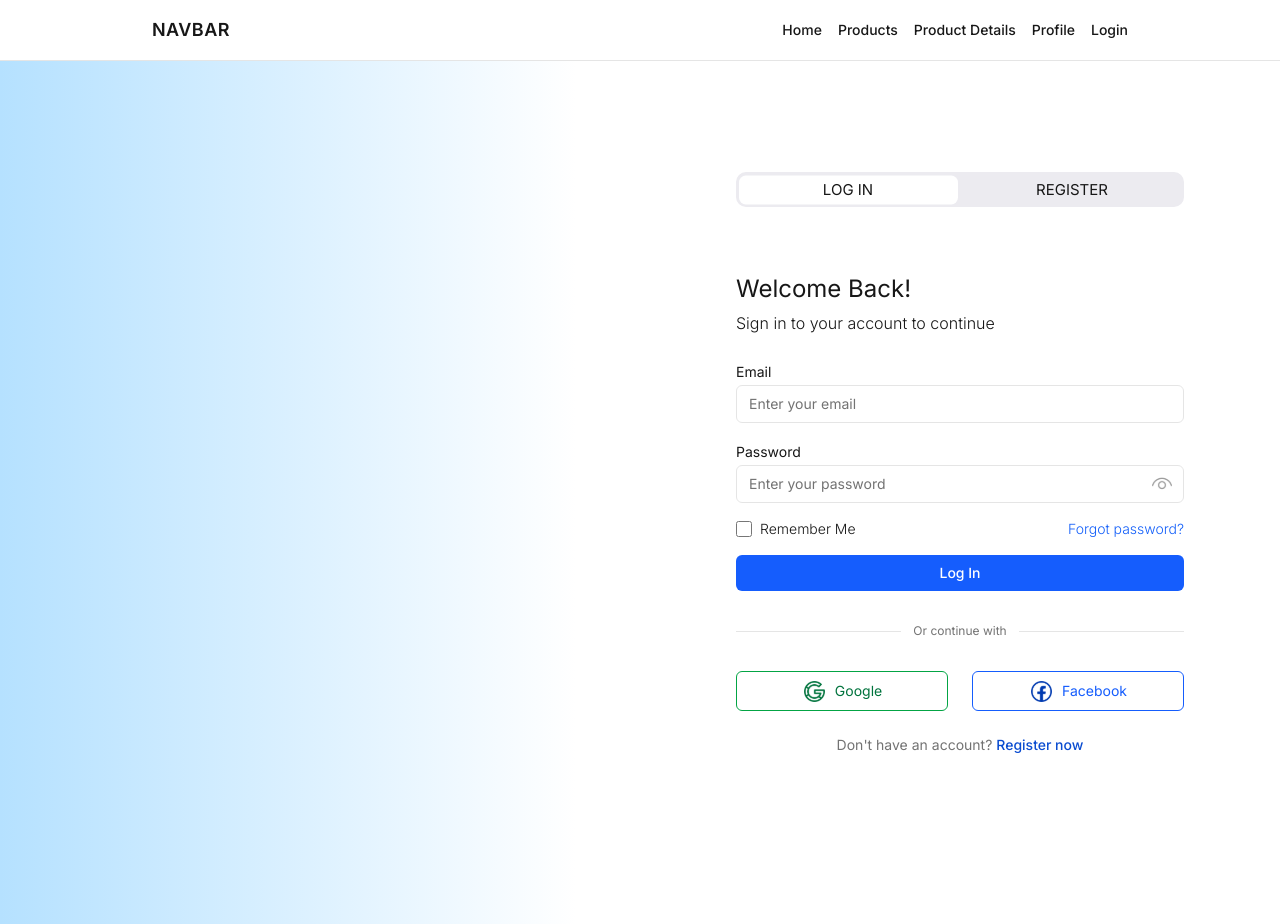
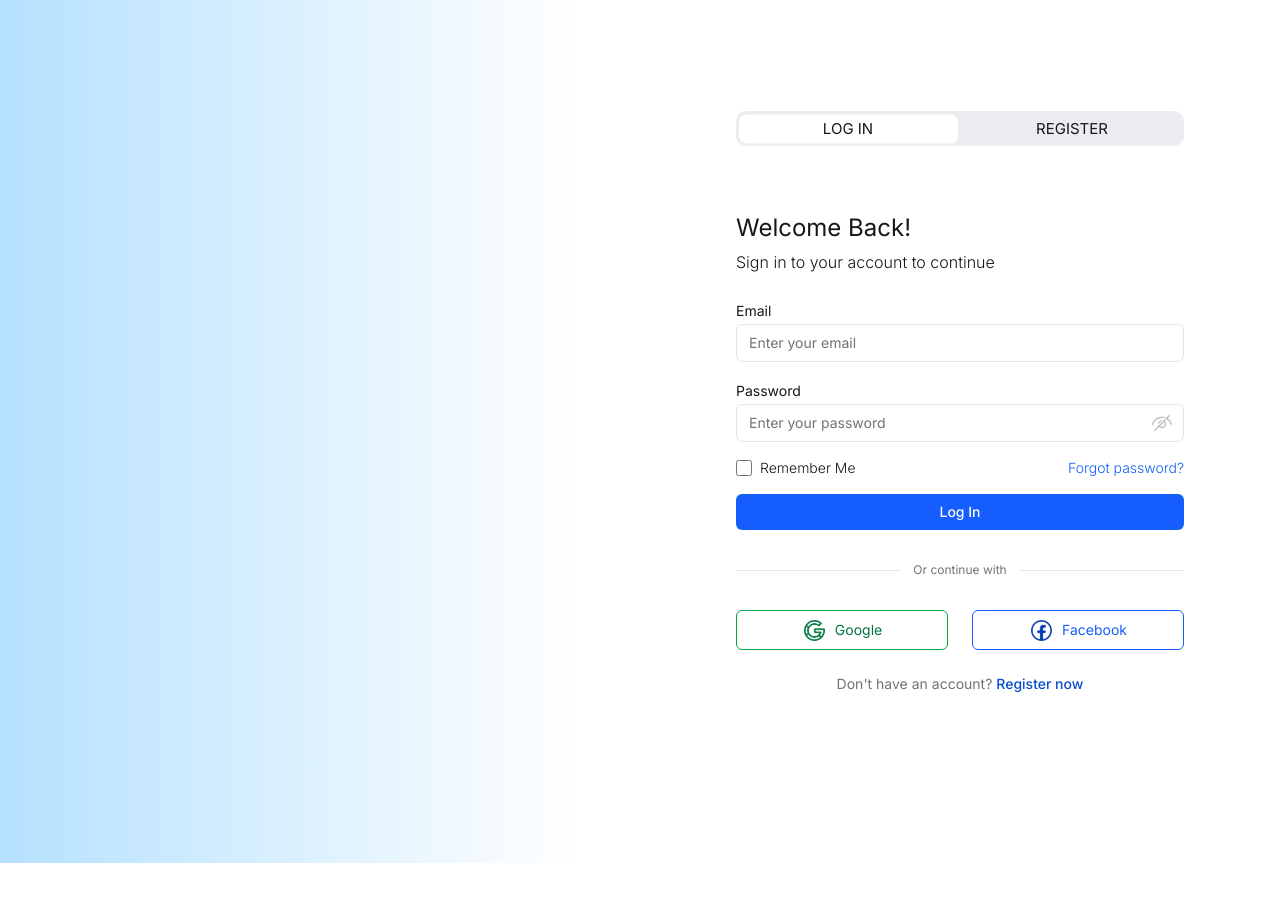
Before and after one commit to KarlStevenRequinto/jed-bea-lerd, a Next.js app: page /login in a window 1280 px wide. After the commit the page ends 863 px from the top, so only its background shows below. Built offline with nearby package versions, Linux system fonts and the light colour scheme.

Commit message:
rename eye icons, adjust screens, added toggling of icons in password input

```diff
--- a/src/app/(auth)/_components/LoginForm/index.tsx
+++ b/src/app/(auth)/_components/LoginForm/index.tsx
@@ -1,6 +1,6 @@
 "use client";
 
-import { GoogleIconSvg, FacebookIconSvg, EyeIconSvg } from "@/components/svg-icons";
+import { GoogleIconSvg, FacebookIconSvg } from "@/components/svg-icons";
 import AuthSectionHeader from "@/components/forms/AuthSectionHeader";
 import AuthInput from "@/components/forms/AuthInput";
 import BaseButton from "@/components/common/BaseButton";
@@ -45,7 +45,6 @@ const LoginForm: React.FC<LoginFormProps> = ({ onForgotPassword }) => {
                     label="Password"
                     placeholder="Enter your password"
                     autoComplete="current-password"
-                    rightIcon={<EyeIconSvg />}
                     value={password}
                     onChange={(e) => setPassword(e.target.value)}
                     required
--- a/src/app/(auth)/_components/RegisterForm/index.tsx
+++ b/src/app/(auth)/_components/RegisterForm/index.tsx
@@ -1,6 +1,6 @@
 "use client";
 
-import { EyeIconSvg, RefreshIconSvg, ShieldIconSvg } from "@/components/svg-icons";
+import { RefreshIconSvg, ShieldIconSvg } from "@/components/svg-icons";
 import AuthSectionHeader from "@/components/forms/AuthSectionHeader";
 import AuthInput from "@/components/forms/AuthInput";
 import BaseButton from "@/components/common/BaseButton";
@@ -50,11 +50,6 @@ const RegisterForm = () => {
                         autoComplete="new-password"
                         value={password}
                         onChange={(e) => setPassword(e.target.value)}
-                        rightIcon={
-                            <span className="opacity-70 cursor-pointer">
-                                <EyeIconSvg />
-                            </span>
-                        }
                         required
                     />
                     {errors.password && <p className="mt-1 text-xs text-red-600">{errors.password}</p>}
@@ -69,11 +64,6 @@ const RegisterForm = () => {
                         autoComplete="new-password"
                         value={confirmPassword}
                         onChange={(e) => setConfirmPassword(e.target.value)}
-                        rightIcon={
-                            <span className="opacity-70 cursor-pointer">
-                                <EyeIconSvg />
-                            </span>
-                        }
                         required
                     />
                     {errors.confirmPassword && <p className="mt-1 text-xs text-red-600">{errors.confirmPassword}</p>}
--- a/src/components/forms/AuthInput.tsx
+++ b/src/components/forms/AuthInput.tsx
@@ -1,6 +1,7 @@
 "use client";
 
-import React from "react";
+import React, { useState } from "react";
+import { EyeVisibleIconSvg, EyeInvisibleIconSvg } from "@/components/svg-icons";
 
 type Props = React.InputHTMLAttributes<HTMLInputElement> & {
     label: string;
@@ -8,7 +9,16 @@ type Props = React.InputHTMLAttributes<HTMLInputElement> & {
     rightIcon?: React.ReactNode;
 };
 
-const AuthInput: React.FC<Props> = ({ label, id, rightIcon, className = "", ...rest }) => {
+const AuthInput: React.FC<Props> = ({ label, id, rightIcon, className = "", type, ...rest }) => {
+    const [showPassword, setShowPassword] = useState(false);
+    const isPasswordField = type === "password";
+
+    const togglePasswordVisibility = () => {
+        setShowPassword((prev) => !prev);
+    };
+
+    const inputType = isPasswordField ? (showPassword ? "text" : "password") : type;
+
     return (
         <div className="space-y-1.5">
             <label htmlFor={id} className="text-normal text-center-flex text-sm">
@@ -17,10 +27,20 @@ const AuthInput: React.FC<Props> = ({ label, id, rightIcon, className = "", ...r
             <div className="relative">
                 <input
                     id={id}
+                    type={inputType}
                     className={`w-full rounded-md border border-border bg-primary-foreground px-3 py-2 pr-10 text-sm text-foreground placeholder:text-muted-foreground placeholder:text-normal placeholder:text-center-flex focus:outline-none focus:ring-2 focus:ring-primary/20 ${className}`}
                     {...rest}
                 />
-                {rightIcon ? (
+                {isPasswordField ? (
+                    <button
+                        type="button"
+                        onClick={togglePasswordVisibility}
+                        className="absolute inset-y-0 right-0 flex items-center pr-3 opacity-70 cursor-pointer hover:opacity-100"
+                        aria-label={showPassword ? "Hide password" : "Show password"}
+                    >
+                        {showPassword ? <EyeVisibleIconSvg /> : <EyeInvisibleIconSvg />}
+                    </button>
+                ) : rightIcon ? (
                     <span className="absolute inset-y-0 right-0 flex items-center pr-3" aria-hidden>
                         {rightIcon}
                     </span>
--- a/src/components/navigation/NavbarGate.tsx
+++ b/src/components/navigation/NavbarGate.tsx
@@ -2,15 +2,21 @@
 
 import { Navbar } from "./Navbar";
 import { useEffect, useState } from "react";
+import { usePathname } from "next/navigation";
 
 const NavbarGate = () => {
     const [mounted, setMounted] = useState(false);
+    const pathname = usePathname();
 
     useEffect(() => {
         setMounted(true);
     }, []);
 
+    // Hide navbar on auth pages
+    const isAuthPage = pathname === "/login" || pathname === "/register";
+
     if (!mounted) return null;
+    if (isAuthPage) return null;
     return <Navbar />;
 };
 
--- a/src/components/svg-icons/invisible/index.tsx
+++ b/src/components/svg-icons/eye-invisible/index.tsx
@@ -1,6 +1,6 @@
 import React from "react";
 
-const InvisibleIconSvg = () => {
+const EyeInvisibleIconSvg = () => {
   return (
     <svg width="20" height="20" viewBox="0 0 20 20" fill="none" xmlns="http://www.w3.org/2000/svg" xmlnsXlink="http://www.w3.org/1999/xlink">
       <rect width="20" height="20" fill="url(#pattern0_199_8)" />
@@ -14,4 +14,4 @@ const InvisibleIconSvg = () => {
   );
 };
 
-export default InvisibleIconSvg;
+export default EyeInvisibleIconSvg;
--- a/src/components/svg-icons/eye/index.tsx
+++ b/src/components/svg-icons/eye-visible/index.tsx
@@ -1,6 +1,6 @@
 import React from "react";
 
-const EyeIconSvg = () => {
+const EyeVisibleIconSvg = () => {
   return (
     <svg width="20" height="20" viewBox="0 0 20 20" fill="none" xmlns="http://www.w3.org/2000/svg" xmlnsXlink="http://www.w3.org/1999/xlink">
       <rect width="20" height="20" fill="url(#pattern0_28_7)" fillOpacity="0.4" />
@@ -14,4 +14,4 @@ const EyeIconSvg = () => {
   );
 };
 
-export default EyeIconSvg;
+export default EyeVisibleIconSvg;
--- a/src/components/svg-icons/index.ts
+++ b/src/components/svg-icons/index.ts
@@ -3,8 +3,8 @@ export { default as ProtectIconSvg } from "./protect";
 export { default as CountryHouseIconSvg } from "./country-house";
 export { default as CheckMarkIconSvg } from "./check-mark";
 export { default as TeslaIconSvg } from "./tesla";
-export { default as EyeIconSvg } from "./eye";
-export { default as InvisibleIconSvg } from "./invisible";
+export { default as EyeVisibleIconSvg } from "./eye-visible";
+export { default as EyeInvisibleIconSvg } from "./eye-invisible";
 export { default as FacebookIconSvg } from "./facebook";
 export { default as GoogleIconSvg } from "./google";
 export { default as HelpIconSvg } from "./help";
```
